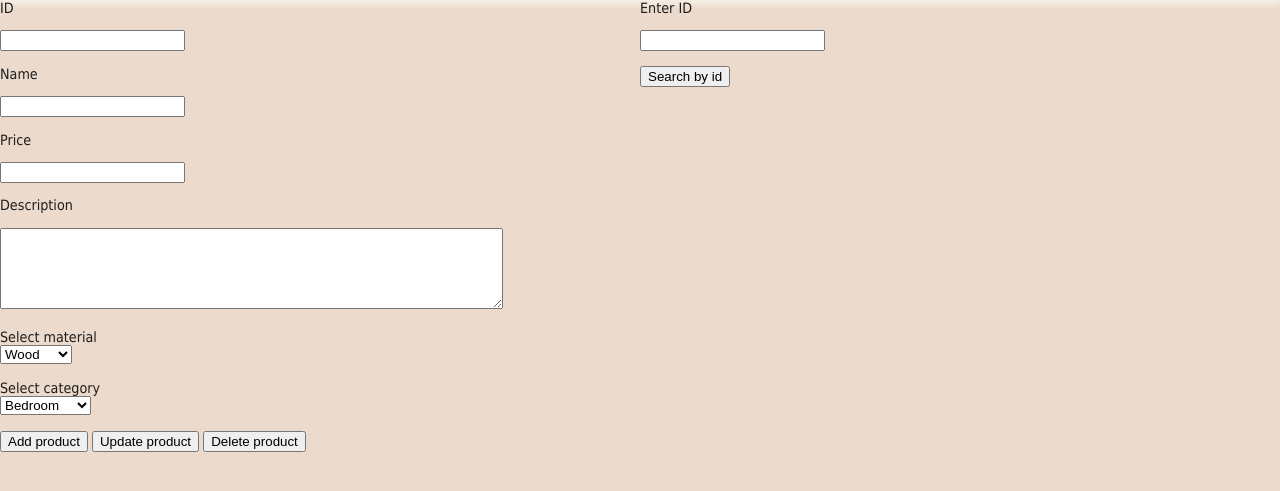
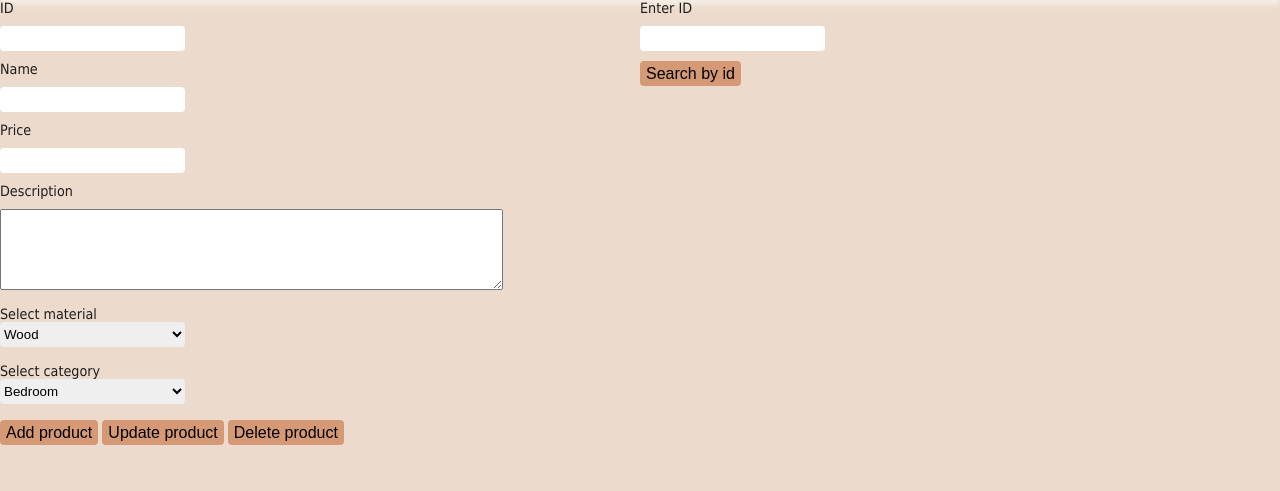
Before and after one commit to toni-yordanov/PHP-Website, a PHP site: page /WAD/html/inventory.php in a window 1280 px wide. Shown: the part 80-571 px from the top of the page. Run offline with PHP 8.4, Linux system fonts and the light colour scheme; some libraries are stand-ins or nearby versions.

Commit message:
updated style

```diff
--- a/css/inventory.css
+++ b/css/inventory.css
@@ -4,3 +4,39 @@
     width: 95%;
     margin: 2.5%;
 }
+
+.inventory-main {
+    display: flex !important;
+    flex-direction: row;
+    justify-content: space-around;
+    margin: auto auto;
+    padding: 25px;
+}
+
+input, select {
+    border-radius: 4px 4px 4px 4px;
+    border: rgb(75, 78, 88);
+    box-shadow: none;
+    height: 25px;
+    width: 185px;
+}
+
+button {
+    border-radius: 4px 4px 4px 4px;
+    box-shadow: none;
+    border: none;
+    height: 25px;
+    font-size: 16px;
+    background-color: #d59975;
+}
+
+button:hover {
+    background-color: #fff;
+    border: #d59975 !important;
+    cursor: pointer;
+}
+
+p {
+    margin: 10px;
+    margin-left: 0;
+}
```
